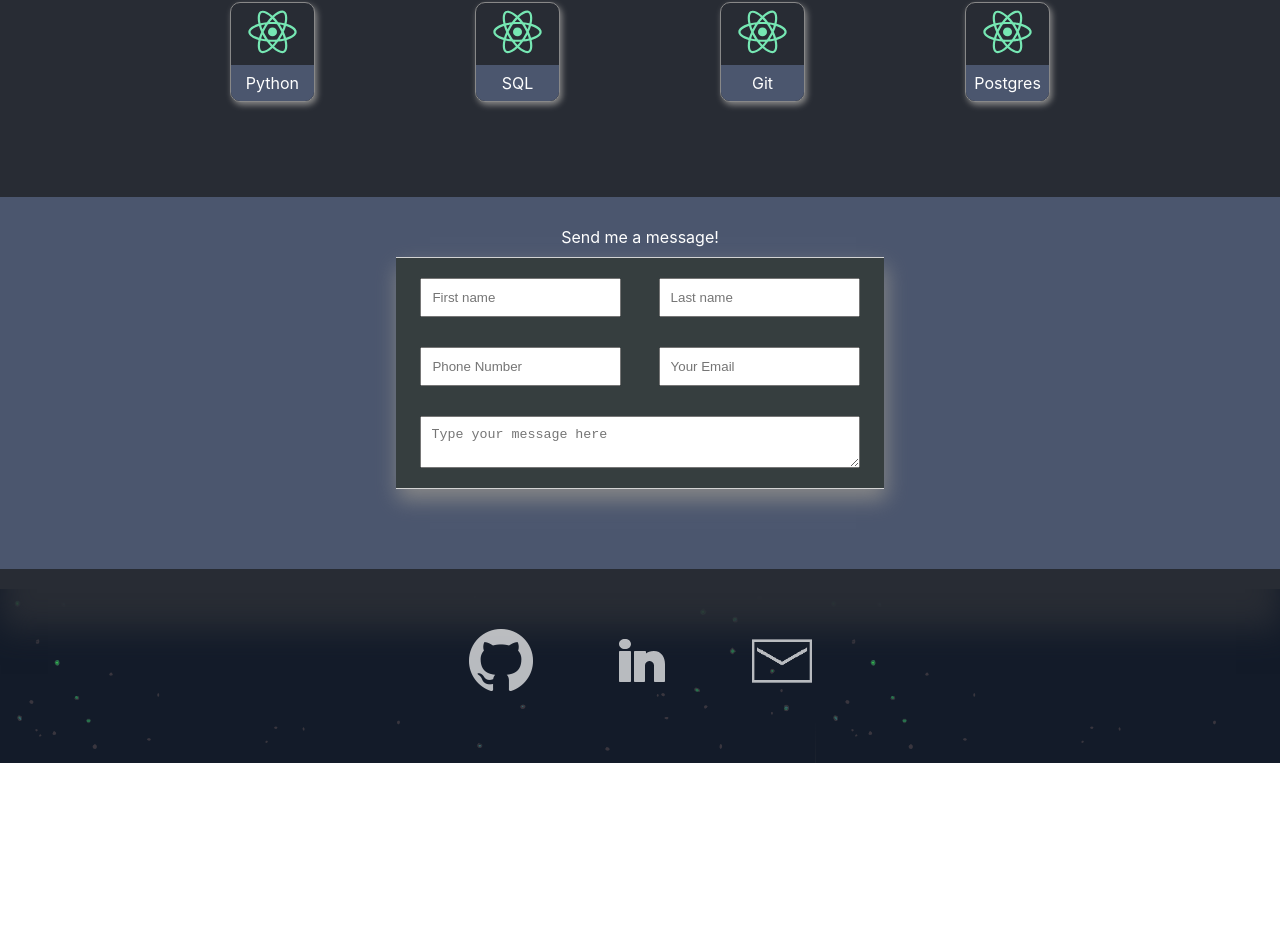
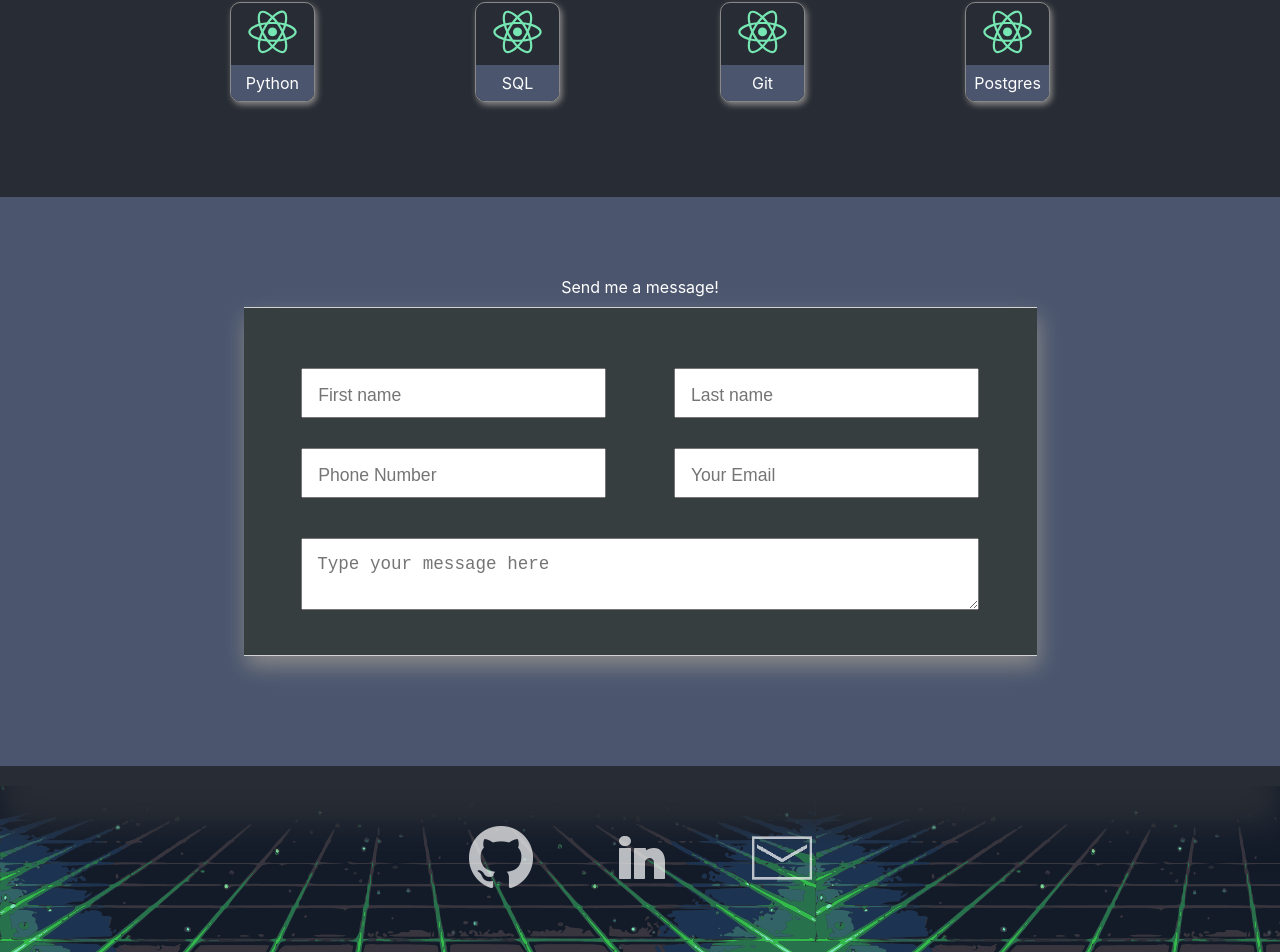
Before and after one commit to NickStrick/My-Portfolio, a React (Create React App) app in the folder portfolio/: page / in a window 1280 px wide. Shown: the part 2201-3153 px from the top of the page. Before the commit the page ends 2964 px from the top, so only its background shows below. Built offline with nearby package versions, Linux system fonts and the light colour scheme.

Commit message:
added new styles for contact section

```diff
--- a/portfolio/src/components/ContactInfo/Contactinfo.scss
+++ b/portfolio/src/components/ContactInfo/Contactinfo.scss
@@ -1,6 +1,6 @@
 .contact-section{
-    padding: 30px;
-    padding-bottom: 80px;
+    padding: 80px 30px;
+    padding-bottom: 110px;
     color: white;
     display: flex;
     flex-direction: column;
@@ -13,14 +13,13 @@
         border-top: 1px solid lightgray;
         border-bottom: 1px solid lightgray;
         margin: 0 auto;
-        width: 40%;
+        width: 65%;
         display:flex;
         flex-direction: column;
         justify-content: space-between;
         align-items: center;
         margin-top: 10px;
-        padding-top: 20px;
-        padding-bottom: 20px;
+        padding: 60px 20px 45px;
         box-shadow: 2px 10px 20px #888888;
 
         .contact-div{
@@ -30,13 +29,17 @@
             justify-content: space-between;
             margin-bottom: 30px;
             input{
-                padding: 10px;
+                font-size: 1.1rem;
+                width: 45%;
+                padding: 15px 15px 10px;
             }
 
         }
         textarea{
+            margin-top: 10px;
+            font-size: 1.1rem;
             width: 90%;
-            padding: 10px;
+            padding: 15px;
         }
 
     }
```
